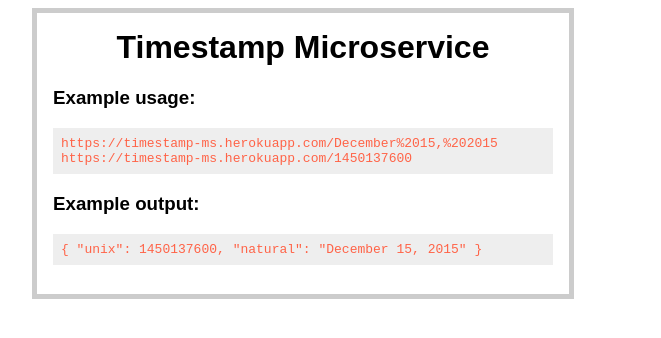
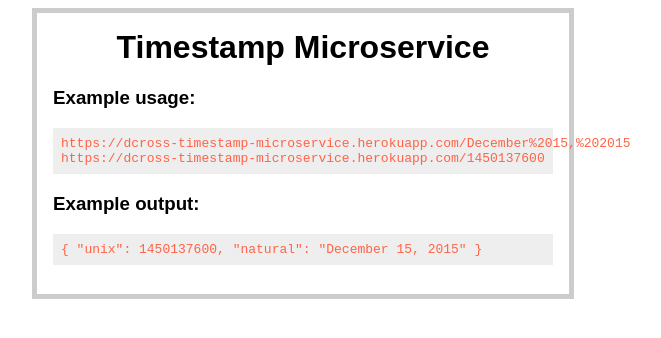
Before and after one commit to cloudsociety/fCC-timestamp-microservice, a website: page public/index.html in a window 1280 px wide. Shown: the whole page, without its empty margins (337-998 px from the left). Drawn offline with Linux system fonts and the light colour scheme.

Commit message:
updated links to heroku site.

```diff
--- a/public/index.html
+++ b/public/index.html
@@ -32,8 +32,8 @@
   <h1>Timestamp Microservice</h1>
 
   <h3>Example usage:</h3>
-  <code><pre>https://timestamp-ms.herokuapp.com/December%2015,%202015
-https://timestamp-ms.herokuapp.com/1450137600</pre></code>
+  <code><pre>https://dcross-timestamp-microservice.herokuapp.com/December%2015,%202015
+https://dcross-timestamp-microservice.herokuapp.com/1450137600</pre></code>
   <h3>Example output:</h3>
   <code><pre>{ "unix": 1450137600, "natural": "December 15, 2015" }</pre></code>
   </div>
```
Also changed, not shown: readme.md.
